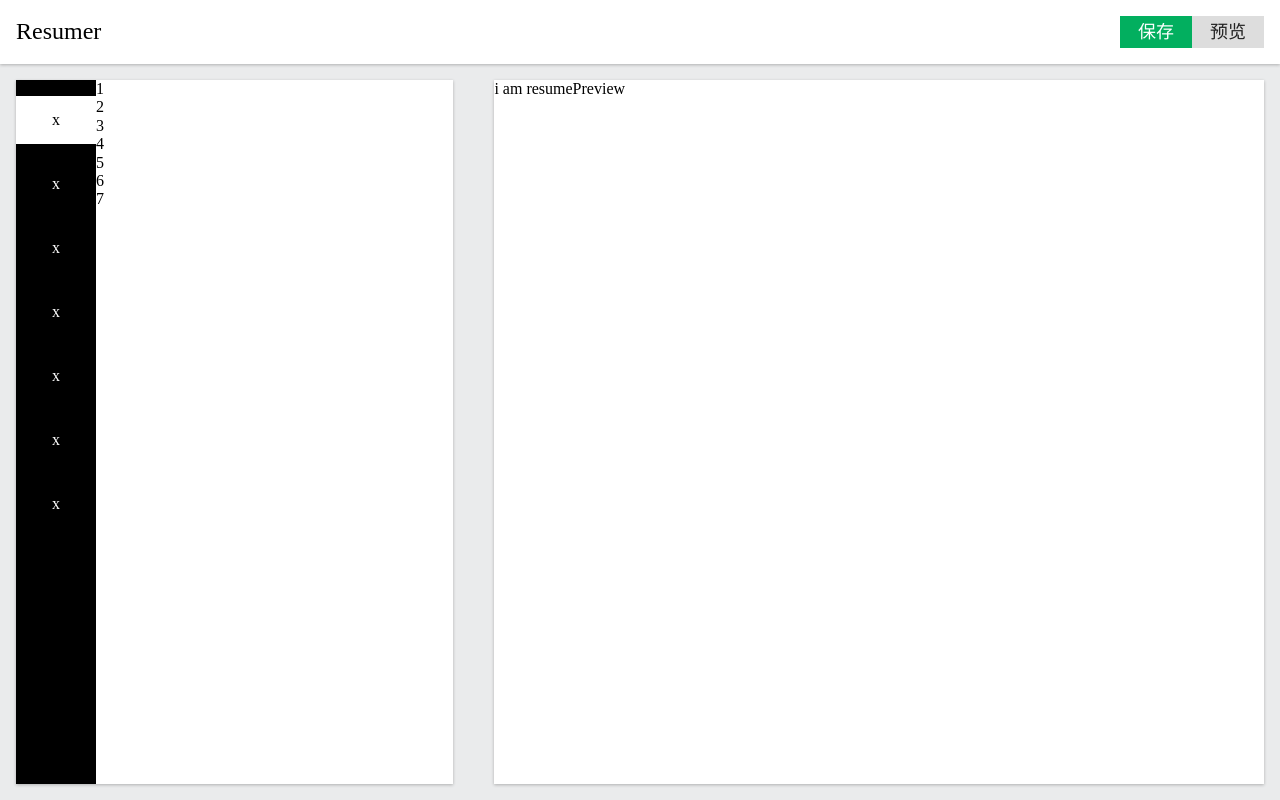
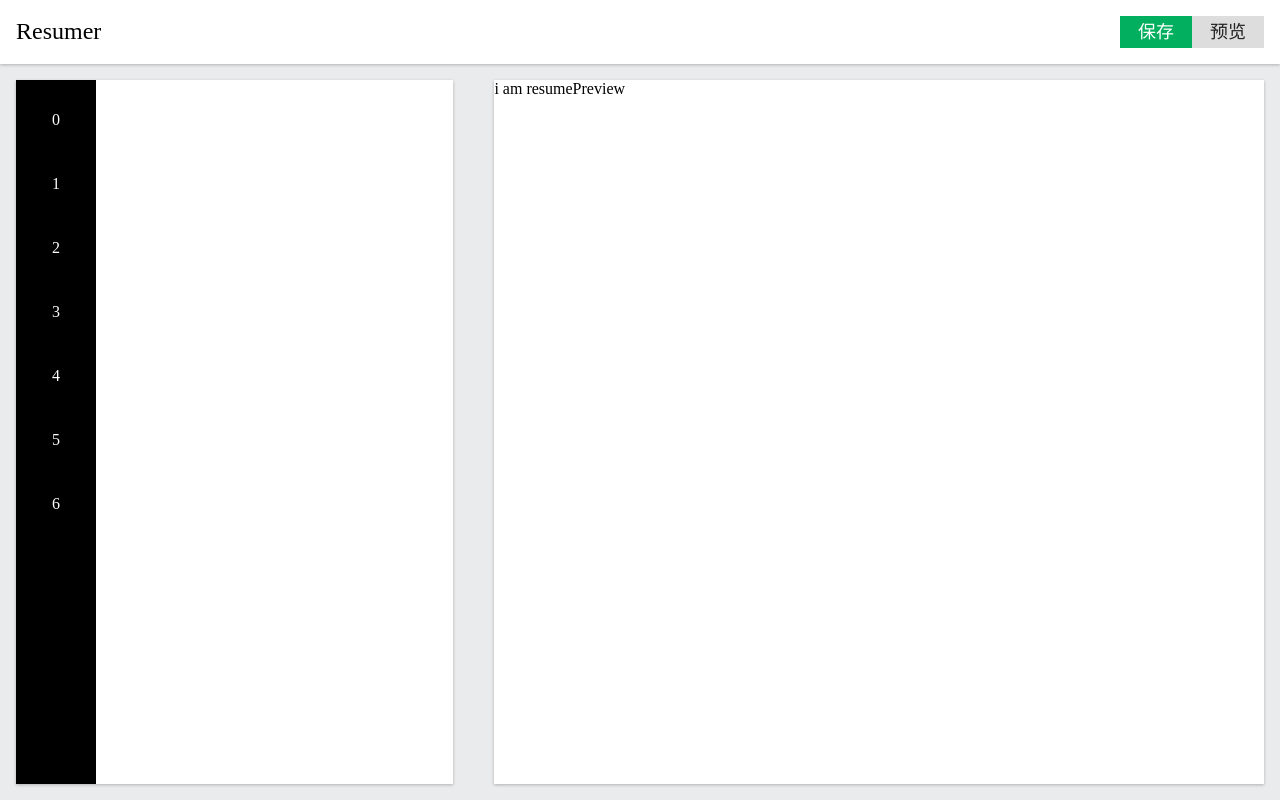
Before and after one commit to wpsumsun/resumer-vue, a Vue app: page / in a window 1280 px wide. Built offline with nearby package versions, Linux system fonts and the light colour scheme.

Commit message:
tab切换

```diff
--- a/src/components/ResumeEditor.vue
+++ b/src/components/ResumeEditor.vue
@@ -2,23 +2,18 @@
     <div id="resumeEditor">
         <nav>
             <ol>
-                <li class="active">x</li>
-                <li>x</li>
-                <li>x</li>
-                <li>x</li>
-                <li>x</li>
-                <li>x</li>
-                <li>x</li>
+                <li v-for="(item,index) in resume.visibleItems"
+                v-bind:class="{active:item===selected}"
+                v-on:click="selected=item" >
+                    {{index}}
+                </li>
             </ol>
         </nav>
         <ol class="panels">
-            <li>1</li>
-            <li>2</li>
-            <li>3</li>
-            <li>4</li>
-            <li>5</li>
-            <li>6</li>
-            <li>7</li>
+            <li v-for="item in resume.visibleItems"
+            v-show="item===selected">
+            {{resume[item]}}
+            </li>
         </ol>
     </div>
 </template>
@@ -28,7 +23,21 @@
         name:'resumeEditor',
         data:function(){
             return {
-
+                selected:'bio',
+                resume:{
+                    visibleItems:['bid','work history','education','projects','awards','contacts','others'],
+                    bio:{
+                        name:'',
+                        city:'',
+                        title:''
+                    },
+                    'work history':[],
+                    education:[],
+                    projects:[],
+                    awards:[],
+                    contacts:[],
+                    others:[]
+                }
             }
         }
     }
@@ -41,6 +50,7 @@
     box-shadow:0 1px 3px 0 rgba(0,0,0,0.25);
     display:flex;
     flex-direction:row;
+    overflow:auto;
     >nav{
       width: 80px;
       background: black;
```
